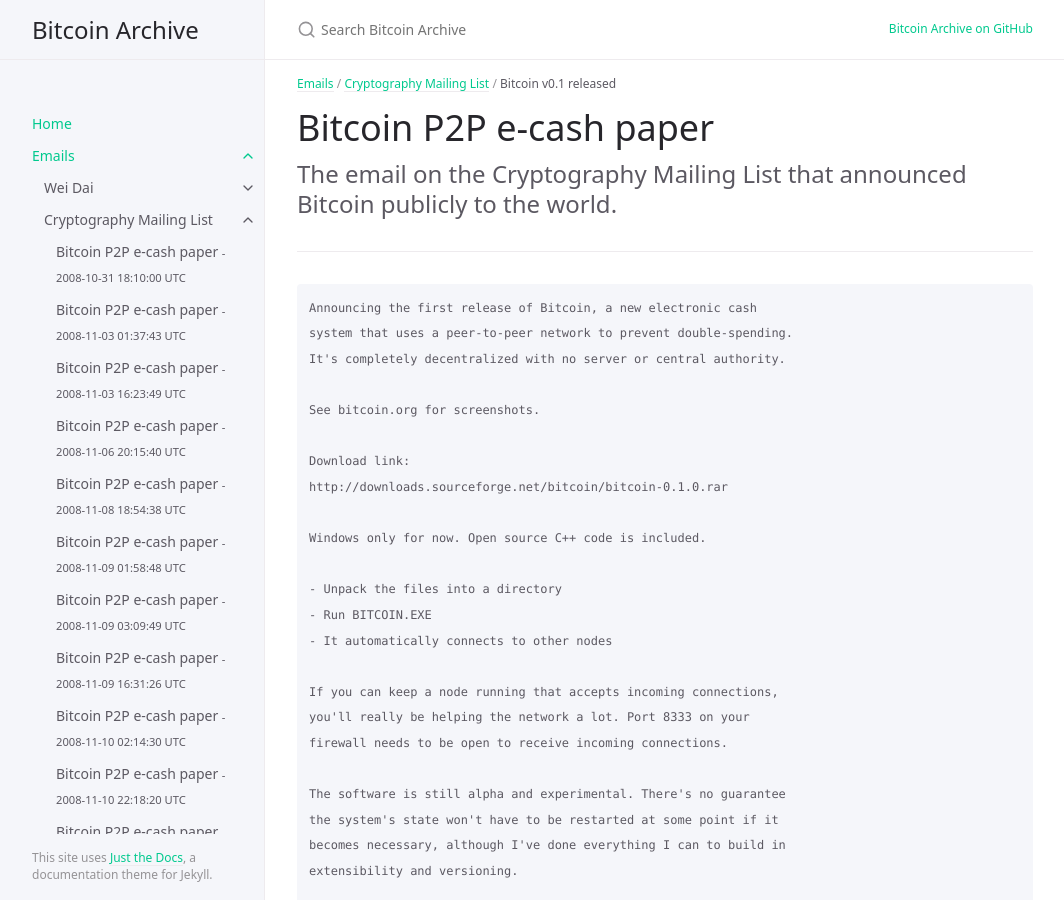
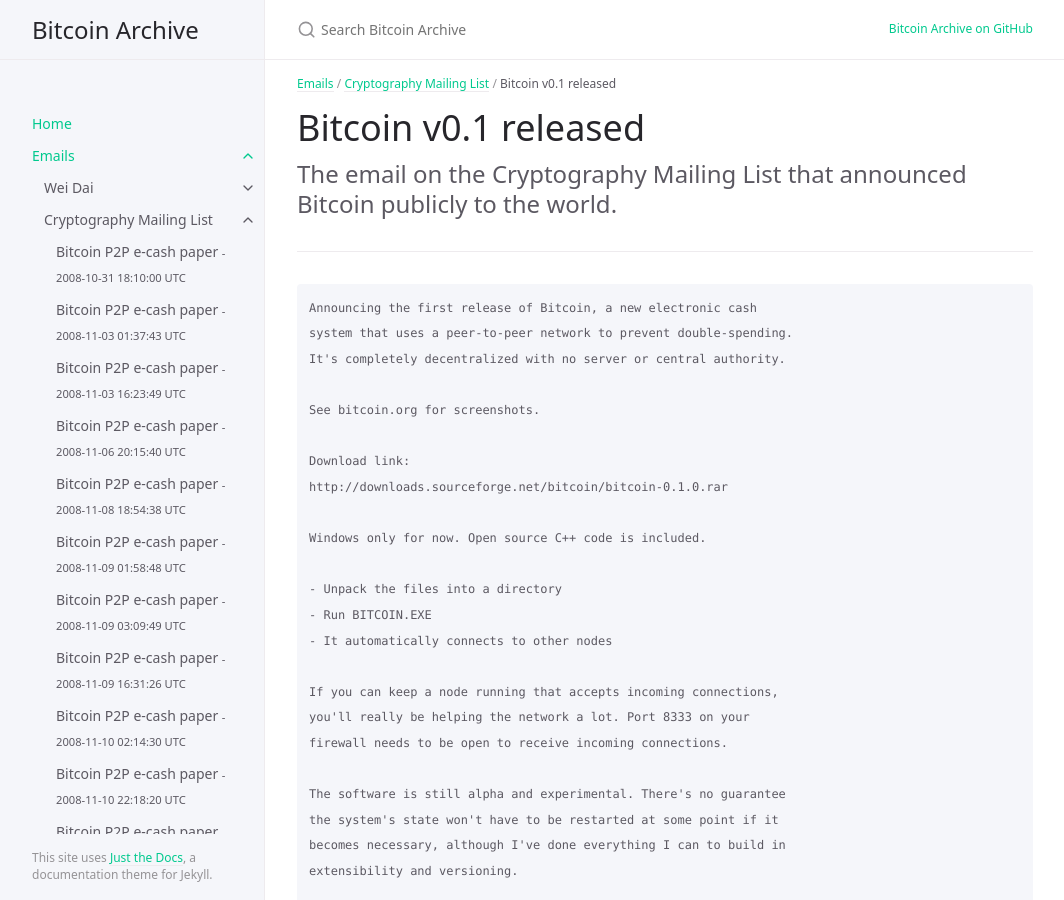
Before and after one commit to wakgill/bitcoin-archive, a Jekyll site: the page built from docs/emails/cryptography/16.md, in a window 1280 px wide and 900 px high. Shown: the whole window, without its empty margins (107-1171 px from the left). Built offline with Jekyll 4.4.1, drawn with Linux system fonts in a browser that asks for light colours.

Commit message:
Update 16.md

```diff
--- a/docs/emails/cryptography/16.md
+++ b/docs/emails/cryptography/16.md
@@ -7,7 +7,7 @@ nav_order: 16
 date: 2009-01-08 19:27:40 UTC
 ---
 
-# Bitcoin P2P e-cash paper
+# Bitcoin v0.1 released
 
 The email on the Cryptography Mailing List that announced Bitcoin publicly to the world.
 {: .fs-6 .fw-300 }
```
